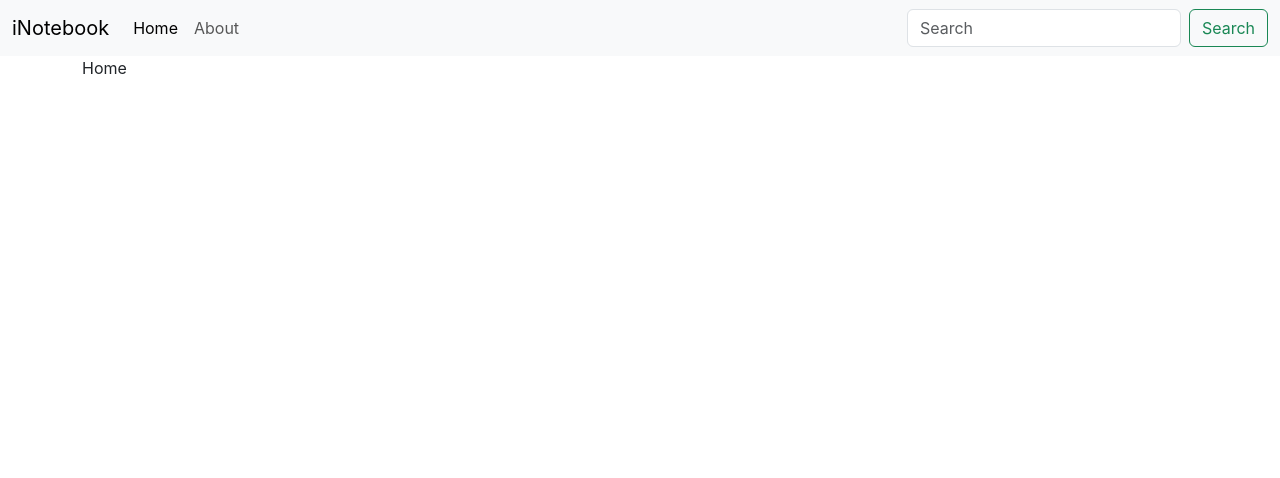
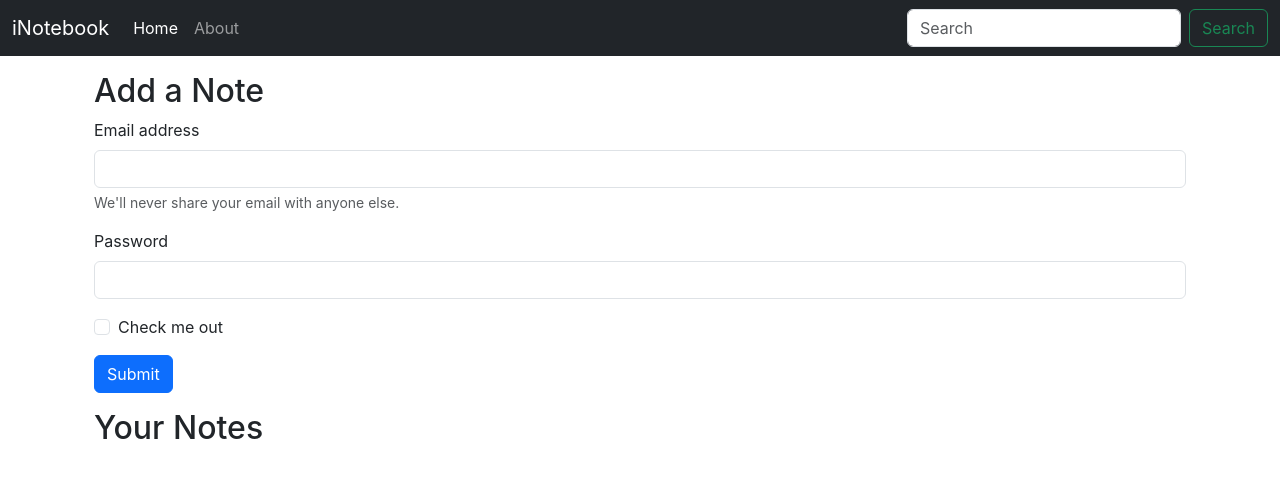
Before and after one commit to akhileshtiwari2/iNotebook, a React (Create React App) app: page / in a window 1280 px wide. Shown: the top 478 px of the page. Built offline with nearby package versions, Linux system fonts and the light colour scheme.

Commit message:
useLocation Hook in React

```diff
--- a/src/components/About.js
+++ b/src/components/About.js
@@ -1,18 +1,7 @@
-import React, { useContext, useEffect } from "react";
-import noteContext from "../context/notes/noteContext";
+import React from "react";
 
 const About = () => {
-  const a = useContext(noteContext);
-  useEffect(() => {
-    a.update();
-    // eslint-disable-next-line
-  }, []);
-
-  return (
-    <div>
-      This is about {a.state.name} and he is in class {a.state.class}
-    </div>
-  );
+  return <div>This is about</div>;
 };
 
 export default About;
--- a/src/components/Home.js
+++ b/src/components/Home.js
@@ -1,9 +1,55 @@
-import React from 'react'
+import React from "react";
 
 const Home = () => {
   return (
-    <div>Home</div>
-  )
-}
+    <div>
+      <div className="container my-3">
+        <h2>Add a Note</h2>
+        <form>
+          <div className="mb-3">
+            <label for="exampleInputEmail1" className="form-label">
+              Email address
+            </label>
+            <input
+              type="email"
+              className="form-control"
+              id="exampleInputEmail1"
+              aria-describedby="emailHelp"
+            />
+            <div id="emailHelp" className="form-text">
+              We'll never share your email with anyone else.
+            </div>
+          </div>
+          <div className="mb-3">
+            <label for="exampleInputPassword1" className="form-label">
+              Password
+            </label>
+            <input
+              type="password"
+              className="form-control"
+              id="exampleInputPassword1"
+            />
+          </div>
+          <div className="mb-3 form-check">
+            <input
+              type="checkbox"
+              className="form-check-input"
+              id="exampleCheck1"
+            />
+            <label className="form-check-label" for="exampleCheck1">
+              Check me out
+            </label>
+          </div>
+          <button type="submit" className="btn btn-primary">
+            Submit
+          </button>
+        </form>
+      </div>
+      <div className="container my-3">
+        <h2>Your Notes</h2>
+      </div>
+    </div>
+  );
+};
 
-export default Home
+export default Home;
--- a/src/components/Navbar.js
+++ b/src/components/Navbar.js
@@ -1,35 +1,68 @@
-import React from 'react'
-import {Link} from "react-router-dom";
+import React from "react";
+import { Link, useLocation } from "react-router-dom";
 
 const Navbar = () => {
+  let location = useLocation();
+  React.useEffect(() => {}, [location]);
+
   return (
     <div>
-        <nav className="navbar navbar-expand-lg bg-body-tertiary">
+      <nav className="navbar navbar-expand-lg bg-dark navbar-dark">
         <div className="container-fluid">
-    <Link className="navbar-brand" to="/">iNotebook</Link>
-    <button className="navbar-toggler" type="button" data-bs-toggle="collapse" data-bs-target="#navbarSupportedContent" aria-controls="navbarSupportedContent" aria-expanded="false" aria-label="Toggle navigation">
+          <Link className="navbar-brand" to="/">
+            iNotebook
+          </Link>
+          <button
+            className="navbar-toggler"
+            type="button"
+            data-bs-toggle="collapse"
+            data-bs-target="#navbarSupportedContent"
+            aria-controls="navbarSupportedContent"
+            aria-expanded="false"
+            aria-label="Toggle navigation"
+          >
             <span className="navbar-toggler-icon"></span>
           </button>
           <div className="collapse navbar-collapse" id="navbarSupportedContent">
             <ul className="navbar-nav me-auto mb-2 mb-lg-0">
               <li className="nav-item">
-          <Link className="nav-link active" aria-current="page" to="/">Home</Link>
+                <Link
+                  className={`nav-link ${
+                    location.pathname === "/" ? "active" : ""
+                  }`}
+                  aria-current="page"
+                  to="/"
+                >
+                  Home
+                </Link>
               </li>
               <li className="nav-item">
-          <Link className="nav-link" to="/about">About</Link>
+                <Link
+                  className={`nav-link ${
+                    location.pathname === "/about" ? "active" : ""
+                  }`}
+                  to="/about"
+                >
+                  About
+                </Link>
               </li>
-
-
             </ul>
             <form className="d-flex" role="search">
-        <input className="form-control me-2" type="search" placeholder="Search" aria-label="Search"/>
-        <button className="btn btn-outline-success" type="submit">Search</button>
+              <input
+                className="form-control me-2"
+                type="search"
+                placeholder="Search"
+                aria-label="Search"
+              />
+              <button className="btn btn-outline-success" type="submit">
+                Search
+              </button>
             </form>
           </div>
         </div>
       </nav>
     </div>
-  )
-}
+  );
+};
 
-export default Navbar
+export default Navbar;
--- a/src/context/notes/NoteState.js
+++ b/src/context/notes/NoteState.js
@@ -1,24 +1,8 @@
 import NoteContext from "./noteContext";
-import React, { useState } from "react";
 
 const NoteState = (props) => {
-  const s1 = {
-    name: "Akhi",
-    class: "8b",
-  };
-  const [state, setState] = useState(s1);
-  const update = () => {
-    setTimeout(() => {
-      setState({
-        name: "Akhilesh",
-        class: "10b",
-      });
-    }, 1000);
-  };
   return (
-    <NoteContext.Provider value={{ state, update }}>
-      {props.children}
-    </NoteContext.Provider>
+    <NoteContext.Provider value={{}}>{props.children}</NoteContext.Provider>
   );
 };
 
```
Lines whose indentation alone changed are shown as unchanged.
